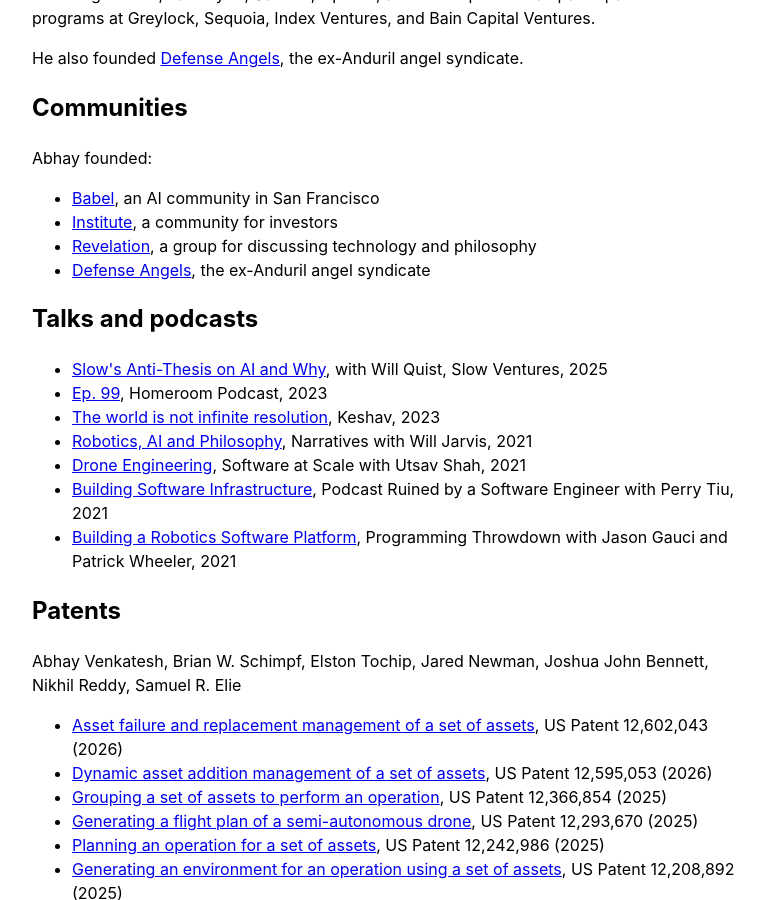
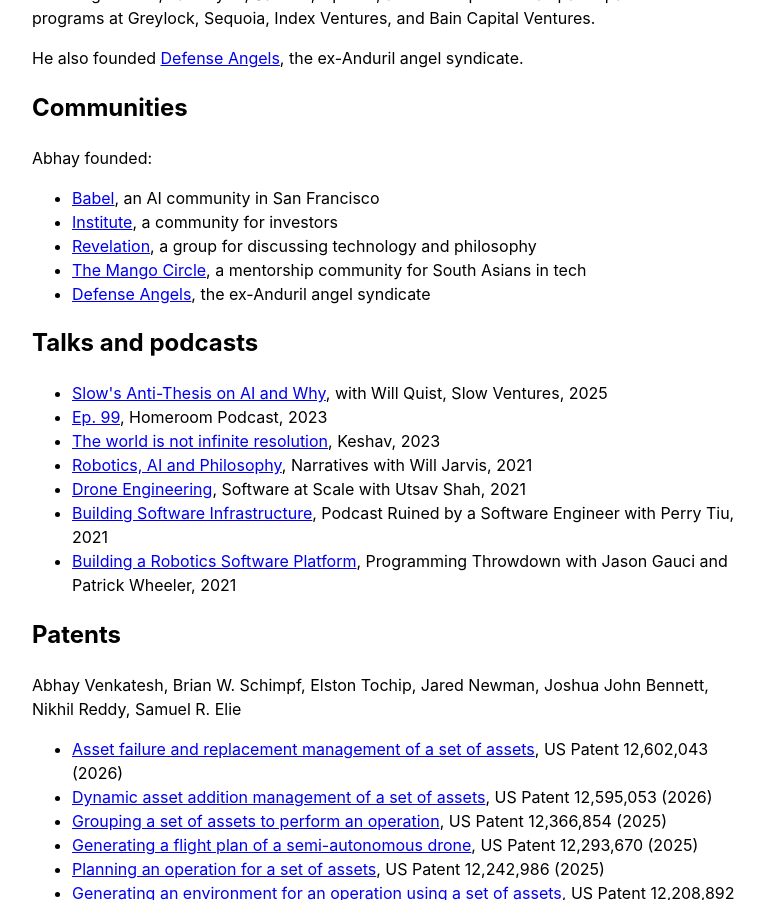
Before and after one commit to abhay-venkatesh/abhay-venkatesh.github.io, a Jekyll site: the page built from _pages/about.md, in a window 1280 px wide and 900 px high, scrolled down 1896 px. Shown: the whole window, without its empty margins (248-1013 px from the left). Built offline with Jekyll 4.4.1, drawn with Linux system fonts in a browser that asks for light colours.

Commit message:
Add The Mango Circle to communities

```diff
--- a/_pages/about.md
+++ b/_pages/about.md
@@ -79,6 +79,7 @@
   <li><a target="_blank" href="https://www.babelsf.com/">Babel</a>, an AI community in San Francisco</li>
   <li><a target="_blank" href="https://www.institutesf.org/">Institute</a>, a community for investors</li>
   <li><a target="_blank" href="https://www.revelationsf.com/">Revelation</a>, a group for discussing technology and philosophy</li>
+  <li><a target="_blank" href="https://www.themangocircle.com/">The Mango Circle</a>, a mentorship community for South Asians in tech</li>
   <li><a href="{{ '/defense-angels/' | relative_url }}">Defense Angels</a>, the ex-Anduril angel syndicate</li>
 </ul>
 
```
